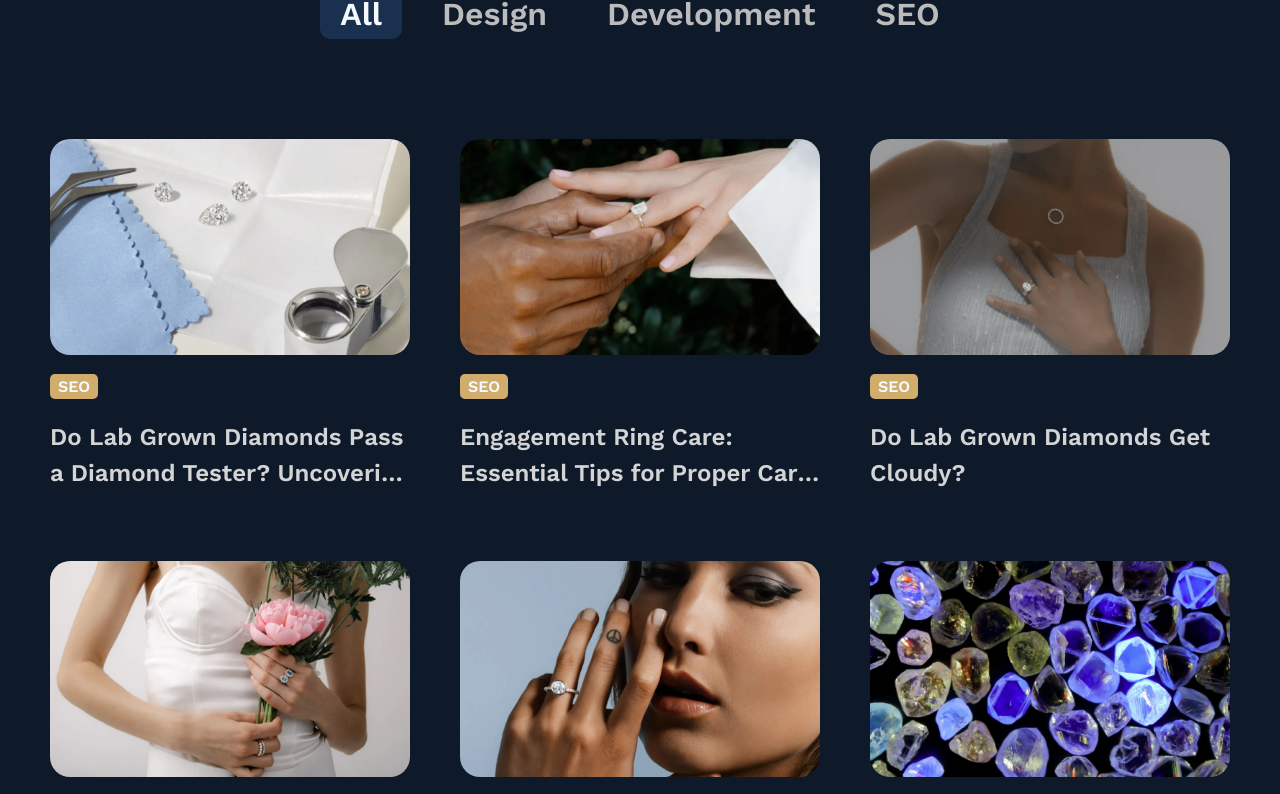
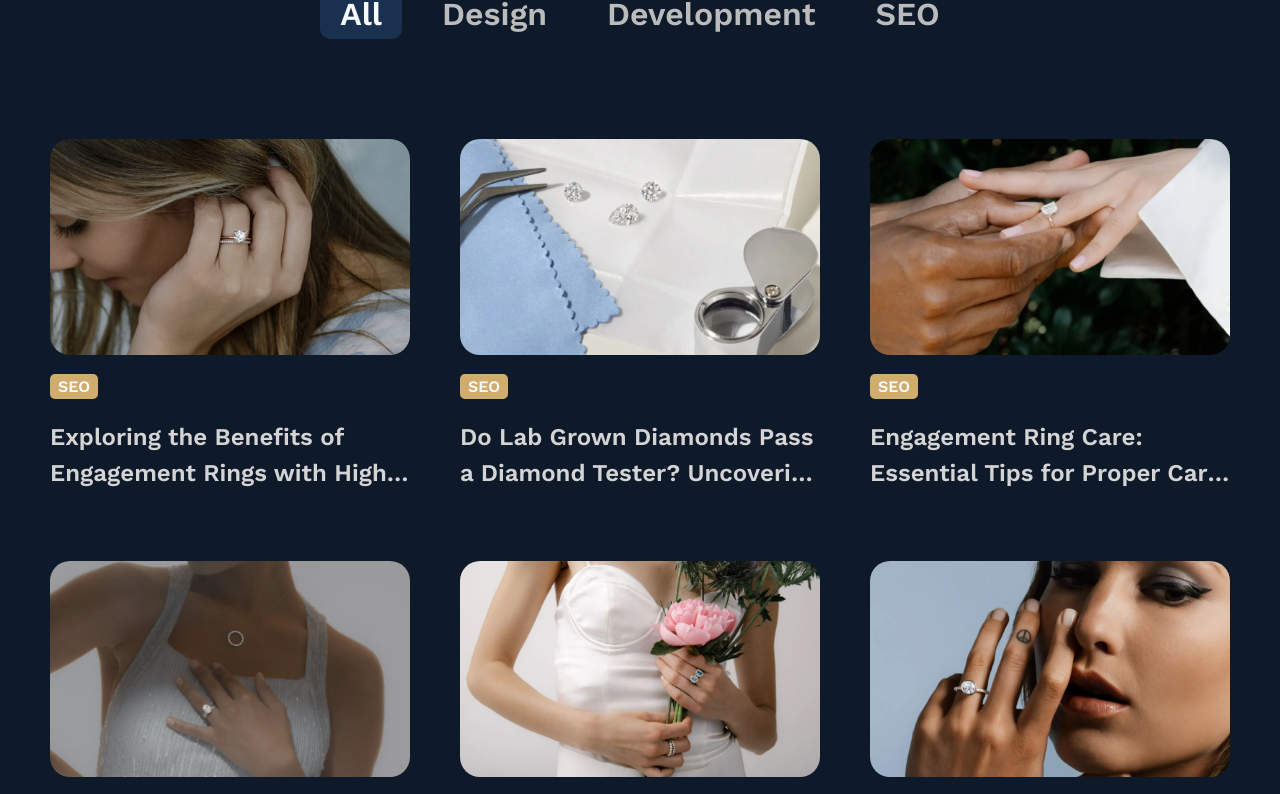
Before and after one commit to Count-MonteCristo/portfolio, a React (Create React App) app: page /portfolio in a window 1280 px wide. Shown: the part 865-1659 px from the top of the page. Built offline with nearby package versions, Linux system fonts and the light colour scheme.

Commit message:
content update

```diff
--- a/src/components/projectsData.js
+++ b/src/components/projectsData.js
@@ -40,6 +40,7 @@ import guide from "../assets/project-images/ring-guide.jpg";
 import cloudy from "../assets/project-images/cloudy.jpg";
 import care from "../assets/project-images/care.jpg";
 import tester from "../assets/project-images/tester.jpg";
+import highSetting from "../assets/project-images/highSetting.jpg";
 
 const projectsData = [
   //CO Blog Posts
@@ -275,6 +276,14 @@ const projectsData = [
     completionDate: "2023/09/25",
     link: "https://www.cleanorigin.com/blog/do-lab-grown-diamonds-pass-a-diamond-tester/",
   },
+  {
+    id: 43,
+    name: "Exploring the Benefits of Engagement Rings with High Settings",
+    tags: ["SEO"],
+    image: highSetting,
+    completionDate: "2023/09/28",
+    link: "https://www.cleanorigin.com/blog/engagement-rings-with-high-settings/",
+  },
 
   //TP Articles
   {
```
Also changed, not shown: src/assets/project-images/highSetting.jpg (added).
